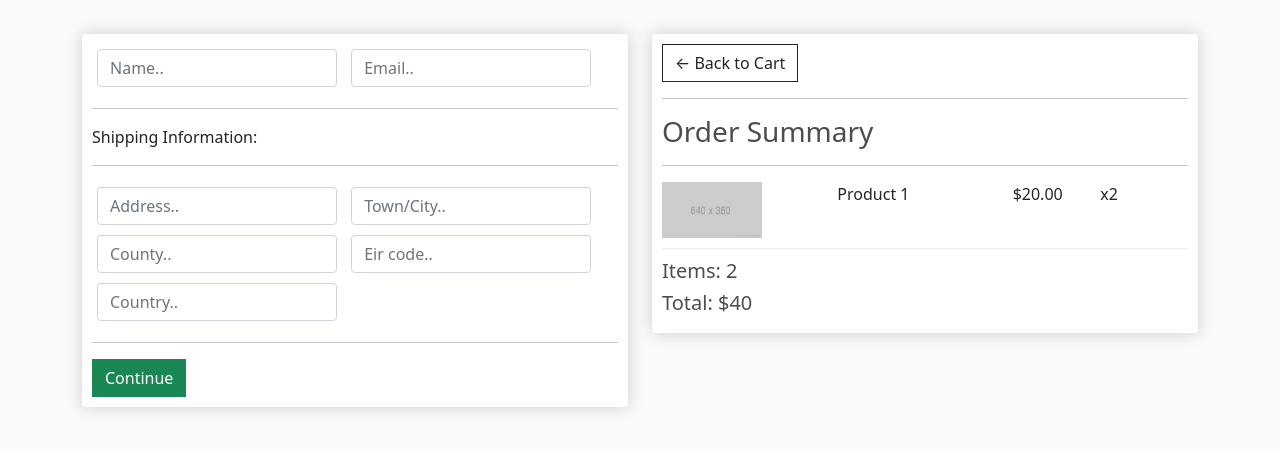
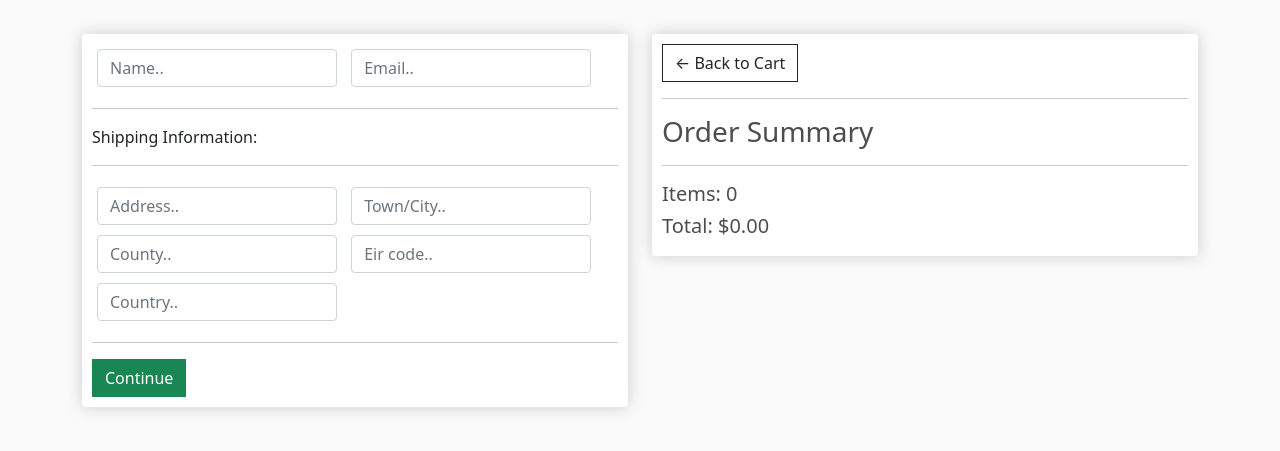
Before and after one commit to Phillip-Healy/the-build-lab, a Django app: page /checkout/ in a window 1280 px wide. Shown: the part 126-577 px from the top of the page. Run offline with Django 3.2, Linux system fonts and the light colour scheme.

Commit message:
Render data from DB to checkout

```diff
--- a/store/templates/store/cart.html
+++ b/store/templates/store/cart.html
@@ -12,10 +12,10 @@
                 <table class="table">
                     <tr>
                         <th>
-                            <h5>Items:<strong>3</strong></h5>
+                            <h5>Items:<strong>{{order.get_cart_items}}</strong></h5>
                         </th>
                         <th>
-                            <h5>Total:<strong> $42</strong></h5>
+                            <h5>Total:<strong> ${{order.get_cart_total}}</strong></h5>
                         </th>
                         <th>
                             <a class="btn btn-success checkout-btn" href="{% url 'checkout' %}">Checkout</a>
@@ -49,7 +49,7 @@
                         </div>
                     </div>
                     <div style="flex:1">
-                        <p>$32</p>
+                        <p>${{item.get_total|floatformat:2}}</p>
                     </div>
                 </div>
                 {% endfor %}
--- a/store/templates/store/checkout.html
+++ b/store/templates/store/checkout.html
@@ -53,14 +53,17 @@
 				<hr>
 				<h3>Order Summary</h3>
 				<hr>
+                {% for item in items %}
 				<div class="cart-row">
-					<div style="flex:2"><img class="row-image" src="{% static 'images/placeholder.png' %}"></div>
-					<div style="flex:2"><p>Product 1</p></div>
-					<div style="flex:1"><p>$20.00</p></div>
-					<div style="flex:1"><p>x2</p></div>
+					<div style="flex:2"><img class="row-image" src="{{item.product.imageURL}}"></div>
+					<div style="flex:2"><p>{{item.product.name}}</p></div>
+					<div style="flex:1"><p>${{item.product.price|floatformat:2}}</p></div>
+					<div style="flex:1"><p>x{{item.quantity}}</p></div>
 				</div>
-				<h5>Items:   2</h5>
-				<h5>Total:   $40</h5>
+                {% endfor %}
+
+				<h5>Items:   {{order.get_cart_items}}</h5>
+				<h5>Total:   ${{order.get_cart_total|floatformat:2}}</h5>
             </div>
         </div>
     </div>
--- a/store/views.py
+++ b/store/views.py
@@ -17,11 +17,20 @@ def cart(request):
         items = order.orderitem_set.all()
     else:
         items = []
+        order = {'get_cart_total':0, 'get_cart_items':0}
 
-    context = {'items':items}
+    context = {'items':items, 'order':order}
     return render(request, 'store/cart.html', context)
 
 
 def checkout(request):
-    context = {}
+    if request.user.is_authenticated:
+        customer = request.user.customer
+        order, created = Order.objects.get_or_create(customer=customer, complete=False)
+        items = order.orderitem_set.all()
+    else:
+        items = []
+        order = {'get_cart_total':0, 'get_cart_items':0}
+
+    context = {'items':items, 'order':order}
     return render(request, 'store/checkout.html', context)
```
Also changed, not shown: store/models.py (+17 -0 lines).
